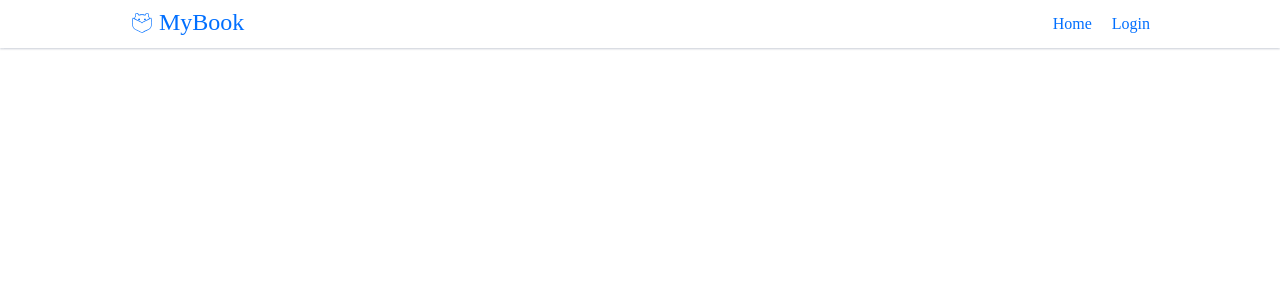
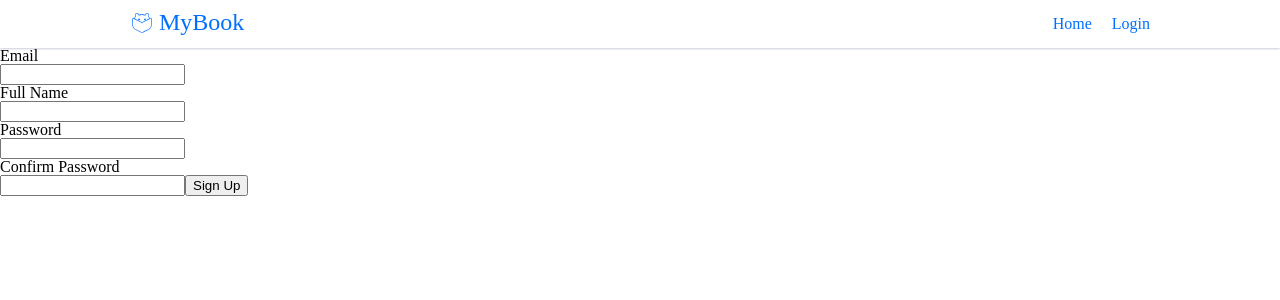
Before and after one commit to votex001/Books-Angular, a React (Vite) app in the folder Frontend/: page /signup in a window 1280 px wide. Shown: the top 300 px of the page. Built offline with nearby package versions, Linux system fonts and the light colour scheme; no server answers.

Commit message:
started to add signup

```diff
--- a/Frontend/src/RootCmp.tsx
+++ b/Frontend/src/RootCmp.tsx
@@ -4,6 +4,7 @@ import { Header } from "./components/Header";
 import { SearchPage } from "./components/SearchPage";
 import { BookDetails } from "./components/BookDetails";
 import { BookText } from "./components/BookText";
+import { Signup } from "./components/Signup";
 
 export class RootCmp extends Component {
   render() {
@@ -12,6 +13,7 @@ export class RootCmp extends Component {
         <Header />
         <main>
           <Switch>
+            <Route path={"/signup"} component={Signup} />
             <Route path={"/:id/txt"} component={BookText} />
             <Route path={"/:id"} component={BookDetails} />
             <Route path={"/"} component={SearchPage} />
--- /dev/null
+++ b/Frontend/src/components/Signup.tsx
@@ -0,0 +1,77 @@
+import { Component, ReactNode } from "react";
+
+interface signupState {
+  email: string;
+  fullName: string;
+  password: string;
+  confirmPass: string;
+}
+
+export class Signup extends Component<{}, signupState> {
+  constructor(props: any) {
+    super(props);
+    this.state = {
+      email: "",
+      fullName: "",
+      password: "",
+      confirmPass: "",
+    };
+  }
+
+  handleChange = (e: React.ChangeEvent<HTMLInputElement>) => {
+    const { name, value } = e.target;
+    this.setState((prevState) => {
+      return { ...prevState, [name]: value };
+    });
+  };
+
+  onSubmit = (e: React.FormEvent<HTMLFormElement>) => {
+    e.preventDefault();
+    console.log(this.state);
+  };
+
+  render(): ReactNode {
+    return (
+      <section>
+        <header></header>
+        <main>
+          <form onSubmit={this.onSubmit}>
+            <label>
+              <h2>Email</h2>
+              <input
+                name="email"
+                value={this.state.email}
+                onChange={this.handleChange}
+              />
+            </label>
+            <label>
+              <h2>Full Name</h2>
+              <input
+                name="fullName"
+                value={this.state.fullName}
+                onChange={this.handleChange}
+              />
+            </label>
+            <label>
+              <h2>Password</h2>
+              <input
+                name="password"
+                value={this.state.password}
+                onChange={this.handleChange}
+              />
+            </label>
+            <label>
+              <h2>Confirm Password</h2>
+              <input
+                name="confirmPass"
+                value={this.state.confirmPass}
+                onChange={this.handleChange}
+              />
+            </label>
+            <button>Sign Up</button>
+          </form>
+        </main>
+      </section>
+    );
+  }
+}
```
